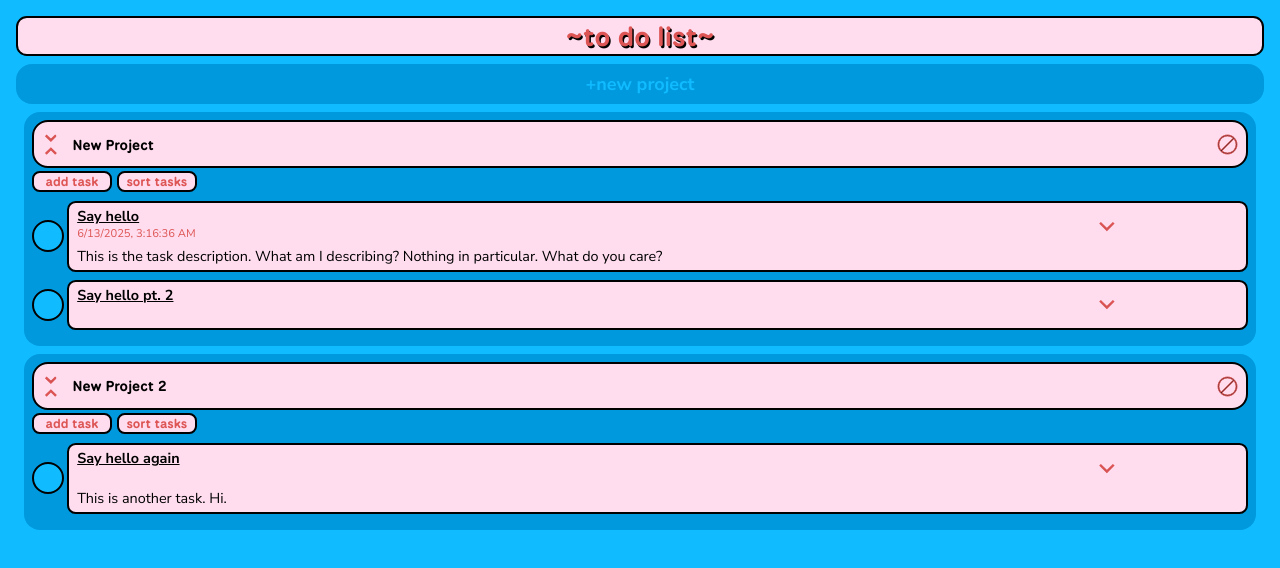
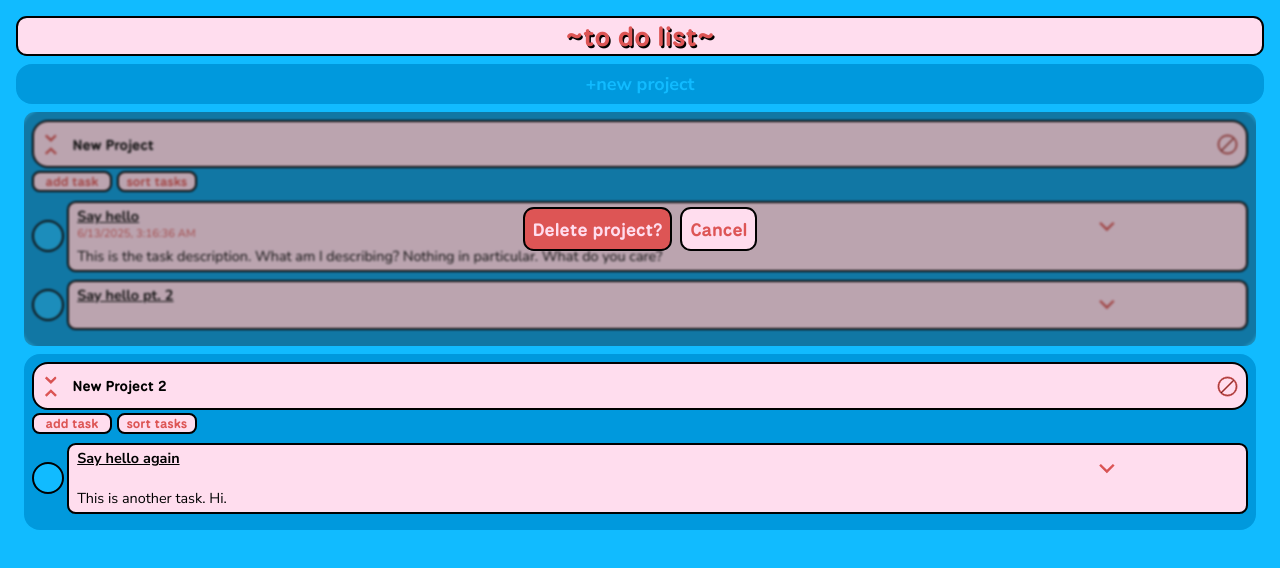
Before and after one commit to talesofterror/TOP-todolist, a website built with webpack: page src/template.html in a window 1280 px wide. Both pictures are taken after a click on the picture 1227 px from the left and 144 px from the top of the page. Built offline with nearby package versions, Linux system fonts and the light colour scheme.

Commit message:
added project deletion and deletion confirmation; changes the Project.tasks property to an object housing completed and active tasks. I'm considering skipping the completed task archive for the sake of moving forward quicker. I know what to do, I'm just eager to get on with the lessons

```diff
--- a/src/classes.js
+++ b/src/classes.js
@@ -3,7 +3,7 @@ const Elements = require("./elements.js")
 class Task {
 
 	constructor (title, project) {
-		this.id = this.createId()
+		this.id = Task.createId()
 		this.title = title
 		this.project = project
 		this._priority = {index: 0, level: Task.priorityClasses[0]}
@@ -16,6 +16,10 @@ class Task {
 		this.elements.button_Menu.addEventListener("click", ()=> {
 			if (this.priority.level == "priority-delete") {
 				this.elements.group.remove()
+				this.project.deleteTask(this)
+			} else if (this.priority.level == "priority-complete") {
+				this.elements.group.remove()
+				this.project.tasks.completed.push(this)
 				this.project.deleteTask(this)
 			}
 			this.priority = Task.returnNextIndex(Task.priorityClasses, this.priority.index)
@@ -65,7 +69,7 @@ class Task {
 	}
 	get priority () {return this._priority}
 
-	createId () {
+	static createId () {
 		Task.taskCount++
 		return Task.taskCount
 	}
@@ -94,9 +98,13 @@ class Task {
 
 class Project {
 
-	constructor (title, ...tasks) {
+	static collection = {"projects": []}
+	static projectCount = 0
+
+	constructor (title) {
+		this.id = Project.createId()
 		this.title = title
-		this.tasks = []
+		this.tasks = {active: [], completed: []}
 		this.elements = Elements.createProject(this.title)
 
 		this.elements.taskAdder.addButton.addEventListener("click", ()=> {
@@ -113,20 +121,24 @@ class Project {
 				newTask.displayTask()
 			}
 		})
+
+		this.elements.menuButton.addEventListener("click", ()=> {
+			this.deleteProject()
+		})
+
+		Project.collection.projects.push(this)
 	}
 
 	addTasks (...tasks) {
-		this.tasks.push(tasks)
-		console.log(this.tasks)
+		this.tasks.active.push(tasks)
 	}
 
 	deleteTask (task) {
-		for (let [index, t] of this.tasks.entries()) {
-			if (t.id == task.id) {
-				this.tasks.splice(index, 1)
+		for (let [index, t] of this.tasks.active.entries()) {
+			if (t[0].id == task.id) {
+				this.tasks.active.splice(index, 1)
 			}
 		}
-		console.log(this.tasks)
 	}
 
 	displayProject() {
@@ -138,7 +150,21 @@ class Project {
 			let targetNode = projectContainerChildren[0]
 			Elements.projectsContainer.insertBefore(this.elements.group, targetNode)
 		}
+	}
 
+	deleteProject() {
+		this.elements.group.remove()
+		for (let [index, p] of Project.collection.projects.entries()) {
+			if (p.id == this.id) {
+				Project.collection.projects.splice(index, 1)
+			}
+		}
+		console.log(Project.collection)
+	}
+
+	static createId () {
+		Project.projectCount++
+		return Project.projectCount
 	}
 
 }
--- a/src/elements.js
+++ b/src/elements.js
@@ -16,11 +16,14 @@ class Elements {
 	static createProject (_title) {
 		let elementObj = {
 			group: this.createElement("section", "project"),
+			menu: this.createElement("div", "task-text-menu", "invisible"),
+			menuButton: this.createElement("div", "project-delete-confirm"),
+			menuButtonCancel: this.createElement("div", "project-delete-cancel"),
 			header: this.createElement("div", "project-header"),
 			button_Display: this.createElement("div", "project-display-button"),
 			img_Expand: this.createElement("img", "project-expand-img"),
 			title: this.createElement("header", "project-name"),
-			img_Delete: this.createElement("img", "project-delete-img"),
+			button_Delete: this.createElement("img", "project-delete-img"),
 			content: this.createElement("div", "project-content"),
 			nav: this.createElement("nav", "project-nav"),
 			button_AddTask: this.createElement("div", "add-task", "project-header-button"),
@@ -29,16 +32,17 @@ class Elements {
 			taskAdder: Elements.createNewTaskForm()
 		}
 
-		elementObj.group.append(elementObj.header, elementObj.content)
+		elementObj.group.append(elementObj.header, elementObj.content, elementObj.menu)
+		elementObj.menu.append(elementObj.menuButton, elementObj.menuButtonCancel)
 		elementObj.header.append(elementObj.button_Display,
-			elementObj.title, elementObj.img_Delete)
+			elementObj.title, elementObj.button_Delete)
 
 		elementObj.content.append(elementObj.nav, elementObj.taskAdder.group, elementObj.tasksContainer)
 		elementObj.nav.append(elementObj.button_AddTask, elementObj.button_SortTasks)
 
 		elementObj.img_Expand.src = collapseImg
 		elementObj.button_Display.append(elementObj.img_Expand)
-		elementObj.img_Delete.src = closeImg
+		elementObj.button_Delete.src = closeImg
 
 		elementObj.button_Display.addEventListener("click", () => {
 			Elements.projectCollapseToggle(elementObj)
@@ -48,6 +52,16 @@ class Elements {
 			Elements.toggleInvisible(elementObj.taskAdder.group)
 		})
 
+		elementObj.button_Delete.addEventListener("click", ()=> {
+			elementObj.menu.classList.toggle("invisible")
+		})
+
+		elementObj.menuButtonCancel.addEventListener("click", ()=> {
+			elementObj.menu.classList.toggle("invisible")
+		})
+
+		elementObj.menuButton.textContent = "Delete project?"
+		elementObj.menuButtonCancel.textContent = "Cancel"
 		elementObj.title.textContent = _title
 		elementObj.button_AddTask.textContent = "add task"
 		elementObj.button_SortTasks.textContent = "sort tasks"
--- a/src/style.css
+++ b/src/style.css
@@ -134,11 +134,25 @@ input[type="date"] {
 }
 
 .project {
+	position: relative;
 	background-color: var(--project-bg-color);
 	border-radius: 1rem;
 	padding: 0.5rem;
 	margin: 0.5rem 0;
 }
+.project>.task-text-menu {
+	flex-direction: row;
+	align-content: center;
+}
+.project-delete-confirm {
+	background-color: var(--accent2);
+	color: var(--accent1);
+}
+.project-delete-cancel {
+	background-color: var(--accent1);
+	color: var(--accent2);
+}
+
 
 #new-project-button {
 	font-family: "Nunito", sans-serif;
@@ -252,6 +266,8 @@ input[type="date"] {
 
 .task-text-menu {
 	display:flex;
+	flex-direction: column;
+	gap: 0.5rem;
 	align-items: center;
 	justify-content: center;
 	position: absolute;
@@ -262,9 +278,9 @@ input[type="date"] {
 	overflow: hidden;
 	color: var(--task-text-color);
 	border: none;
+	border-radius: var(--task-border-radius);
 	background: #3335;
 	backdrop-filter: blur(1px);
-
 }
 .task-text-menu div {
 	font-weight: bold;
```
Also changed, not shown: resources/notes.md (+3 -5 lines).
